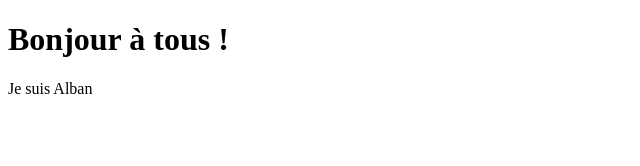
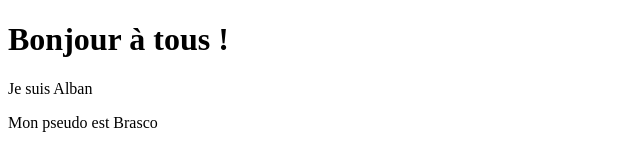
Before and after one commit to albano93/gitlearning, a plain HTML site: page index.html in a window 1280 px wide. Shown: the whole page, without its empty margins (0-640 px from the left). Drawn offline with Linux system fonts and the light colour scheme.

Commit message:
Modification sur le fichier html

```diff
--- a/index.html
+++ b/index.html
@@ -9,5 +9,6 @@
 <body>
     <h1>Bonjour à tous !</h1>
     <p>Je suis Alban</p>
+    <p>Mon pseudo est Brasco</p>
 </body>
 </html>
```
